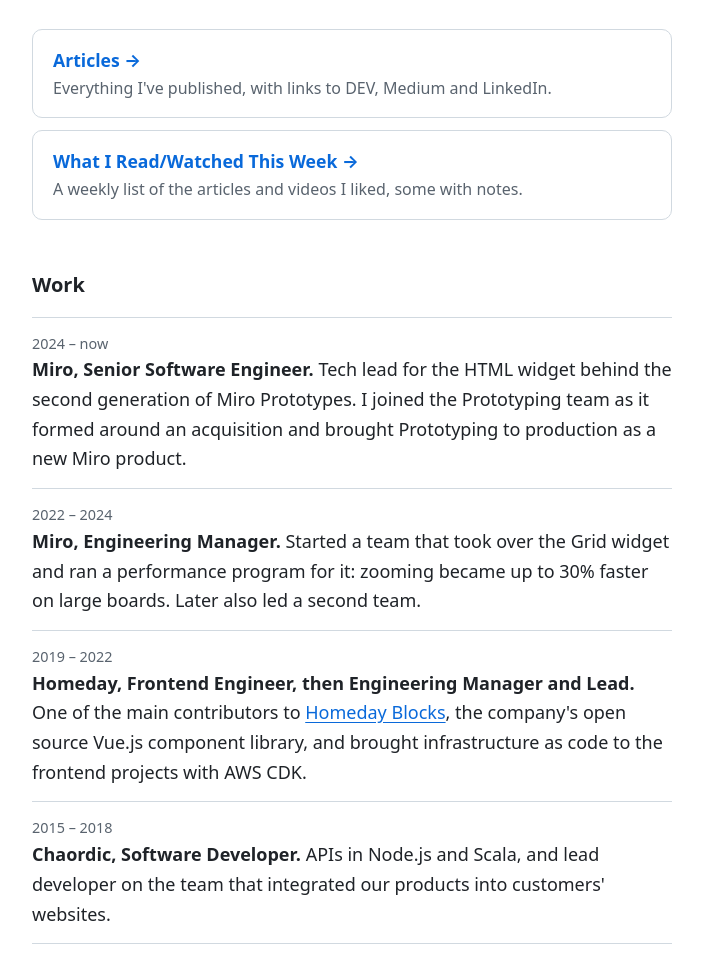
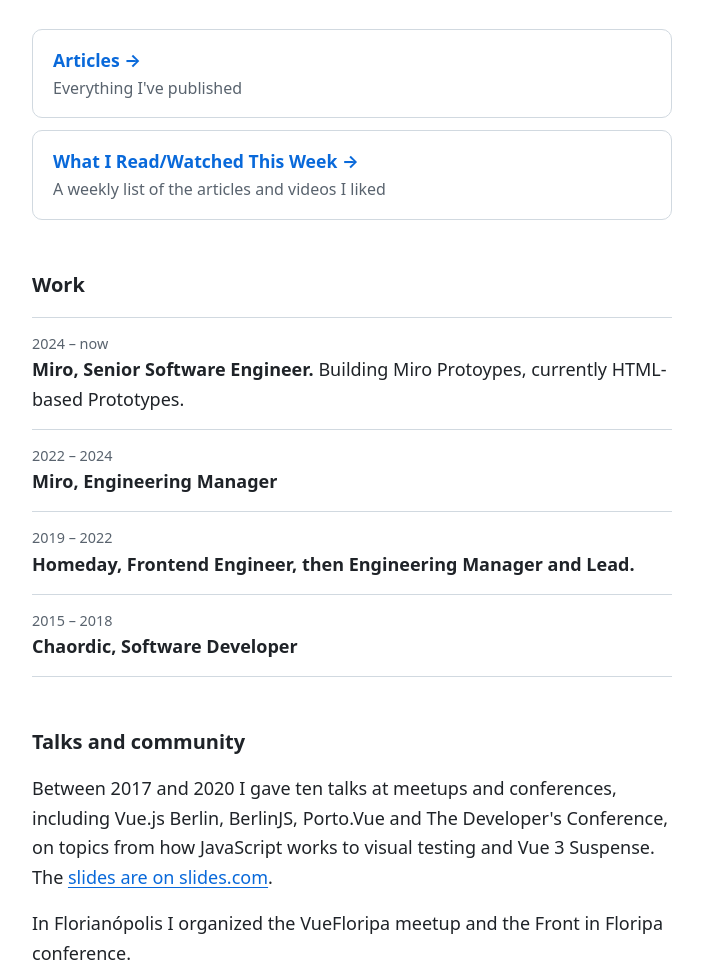
Before and after one commit to viniciuskneves/viniciuskneves.github.io, a plain HTML site: page index.html in a window 1280 px wide. Shown: the part 294-1265 px from the top of the page, without its empty margins (288-991 px from the left). Drawn offline with Linux system fonts and the light colour scheme.

Commit message:
Revise content in index.html for clarity
Updated descriptions and titles for various sections.

```diff
--- a/index.html
+++ b/index.html
@@ -87,13 +87,13 @@
       <li>
         <a href="https://github.com/viniciuskneves/articles">
           <strong>Articles</strong>
-          <span>Everything I've published, with links to DEV, Medium and LinkedIn.</span>
+          <span>Everything I've published</span>
         </a>
       </li>
       <li>
         <a href="wirwtw/">
           <strong>What I Read/Watched This Week</strong>
-          <span>A weekly list of the articles and videos I liked, some with notes.</span>
+          <span>A weekly list of the articles and videos I liked</span>
         </a>
       </li>
     </ul>
@@ -104,19 +104,19 @@
     <ul class="work">
       <li>
         <span class="when">2024 – now</span>
-        <b>Miro, Senior Software Engineer.</b> Tech lead for the HTML widget behind the second generation of Miro Prototypes. I joined the Prototyping team as it formed around an acquisition and brought Prototyping to production as a new Miro product.
+        <b>Miro, Senior Software Engineer.</b> Building Miro Protoypes, currently HTML-based Prototypes.
       </li>
       <li>
         <span class="when">2022 – 2024</span>
-        <b>Miro, Engineering Manager.</b> Started a team that took over the Grid widget and ran a performance program for it: zooming became up to 30% faster on large boards. Later also led a second team.
+        <b>Miro, Engineering Manager</b>
       </li>
       <li>
         <span class="when">2019 – 2022</span>
-        <b>Homeday, Frontend Engineer, then Engineering Manager and Lead.</b> One of the main contributors to <a href="https://github.com/homeday-de/homeday-blocks">Homeday Blocks</a>, the company's open source Vue.js component library, and brought infrastructure as code to the frontend projects with AWS CDK.
+        <b>Homeday, Frontend Engineer, then Engineering Manager and Lead.</b>
       </li>
       <li>
         <span class="when">2015 – 2018</span>
-        <b>Chaordic, Software Developer.</b> APIs in Node.js and Scala, and lead developer on the team that integrated our products into customers' websites.
+        <b>Chaordic, Software Developer</b>
       </li>
     </ul>
   </section>
```
